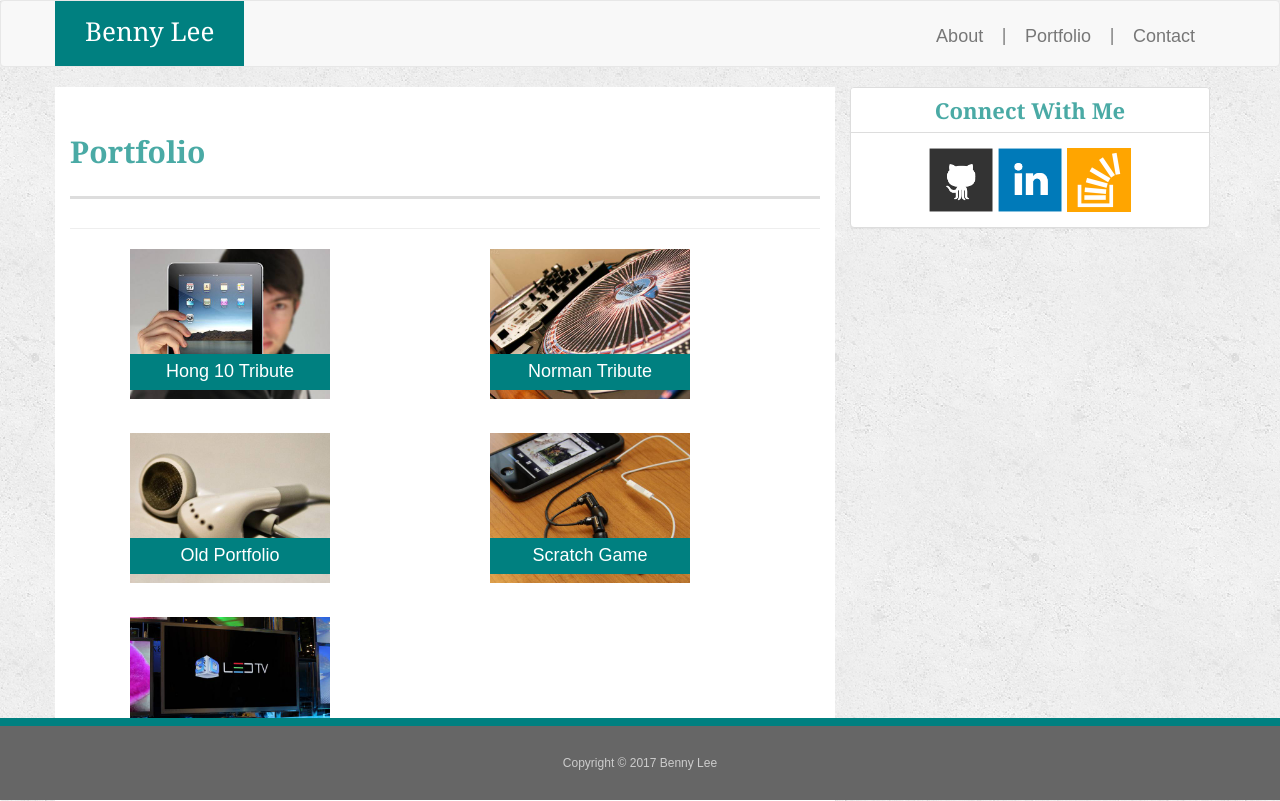
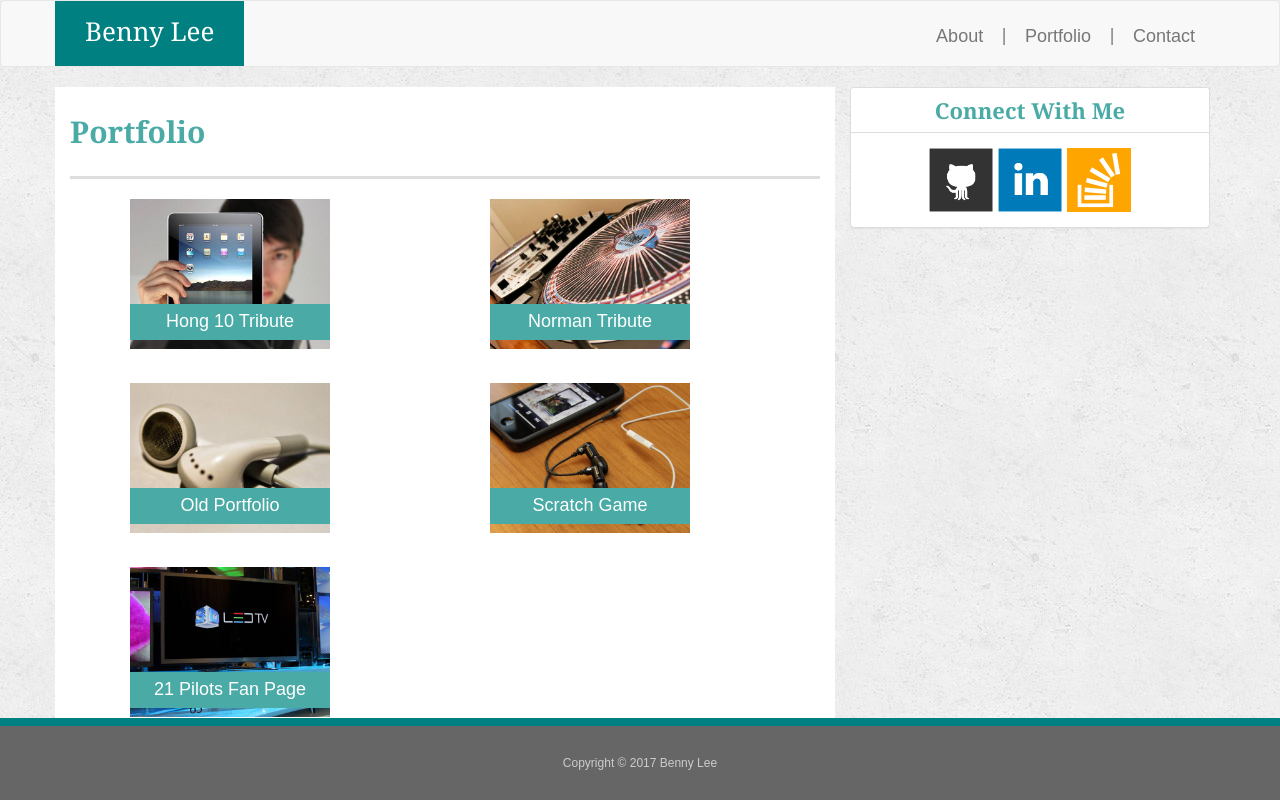
Before and after one commit to bennyficial/Bootstrap-Portfolio, a plain HTML site: page portfolio.html in a window 1280 px wide. Drawn offline with nearby package versions, Linux system fonts and the light colour scheme.

Commit message:
style fixes

```diff
--- a/assets/css/style.css
+++ b/assets/css/style.css
@@ -104,7 +104,7 @@ p {
 }
 
 h4 {
-	background-color: teal;
+	background-color: #4aaaa5;
 	color: white;
 	top:95px;
     left:15px;
--- a/portfolio.html
+++ b/portfolio.html
@@ -27,7 +27,7 @@
 <div class="container">
 	<div class="row">
 		<div id="main" class="col-md-8">
-			<div class="page-header">
+			<div>
 				<h1>Portfolio</h1>
 			</div>
 	<!-- main -->
```
Also changed, not shown: contact.html (+1 -1 lines), index.html (+1 -1 lines).
